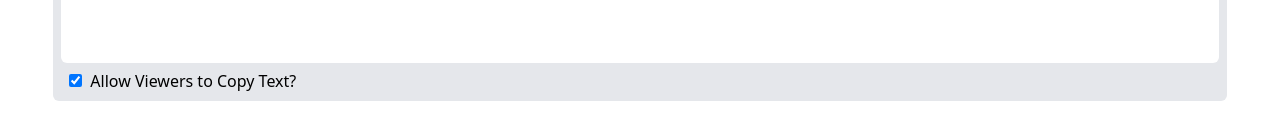
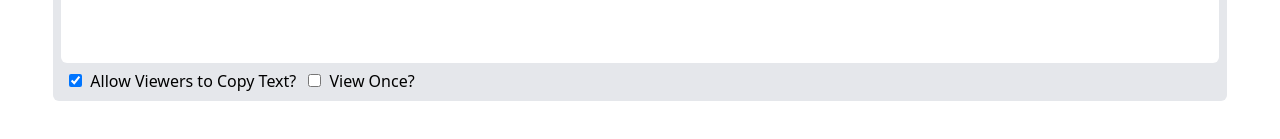
Before and after one commit to codechef924/v-share, a React (Vite) app: page /#/ in a window 1280 px wide. Shown: the part 587-726 px from the top of the page. Built offline with nearby package versions, Linux system fonts and the light colour scheme.

Commit message:
added view once option

```diff
--- a/src/components/PublishedText.tsx
+++ b/src/components/PublishedText.tsx
@@ -16,6 +16,7 @@ function PublishedText() {
   useEffect(() => {
     let currentViews = 0;
     const loadSharedText = async () => {
+      let viewOnce = false;
       const docRef = doc(db, "sharedText", id ? id : "notfound");
       const docSnap = await getDoc(docRef);
       if (docSnap.exists()) {
@@ -23,6 +24,7 @@ function PublishedText() {
         setCanCopy(docSnap.data().canCopy);
         setViews(docSnap.data().views);
         currentViews = docSnap.data().views;
+        viewOnce = docSnap.data().viewOnce;
       } else {
         // docSnap.data() will be undefined in this case
         setText(
@@ -30,9 +32,17 @@ function PublishedText() {
         );
       }
 
+      if (viewOnce && currentViews >= 2) {
+        await updateDoc(doc(db, "sharedText", id ? id : "notfound"), {
+          views: currentViews + 1,
+          text: "v-share : This was a view once document and hence information has been removed. Request publisher again to get the information.",
+        });
+      }
+
       await updateDoc(doc(db, "sharedText", id ? id : "notfound"), {
         views: currentViews + 1,
       });
+
       setViews(currentViews);
     };
 
--- a/src/components/ShareText.tsx
+++ b/src/components/ShareText.tsx
@@ -9,6 +9,7 @@ function ShareText() {
   const [alert, setAlert] = useState<string>("");
   const [publishing, setPublishing] = useState<boolean>(false);
   const [canCopy, setCanCopy] = useState<boolean>(true);
+  const [viewOnce, setViewOnce] = useState<boolean>(false);
 
   const navigate = useNavigate();
 
@@ -28,6 +29,7 @@ function ShareText() {
       canCopy: canCopy,
       id: generatedId,
       views: 1,
+      viewOnce: viewOnce,
     });
     setUrl(
       "https://vishesh-pandey.github.io/v-share/#/published/" + generatedId
@@ -77,6 +79,15 @@ function ShareText() {
             className="mx-2"
           />
           <label htmlFor="allow-copy">Allow Viewers to Copy Text? </label>
+          <input
+            type="checkbox"
+            name=""
+            id="view-once"
+            checked={viewOnce}
+            onChange={() => setViewOnce(!viewOnce)}
+            className="mx-2"
+          />
+          <label htmlFor="view-once">View Once? </label>
         </div>
         <div className="warning"></div>
         <div className="url">
```
